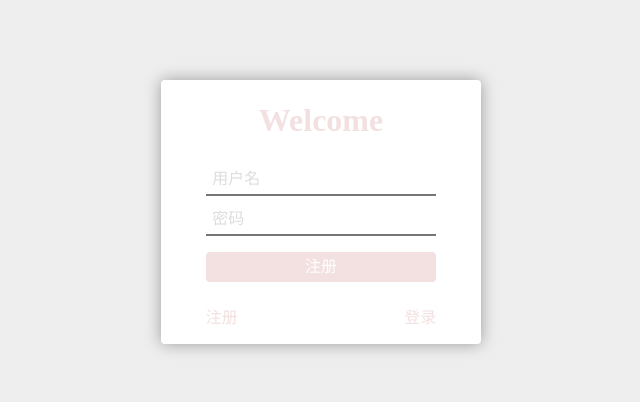
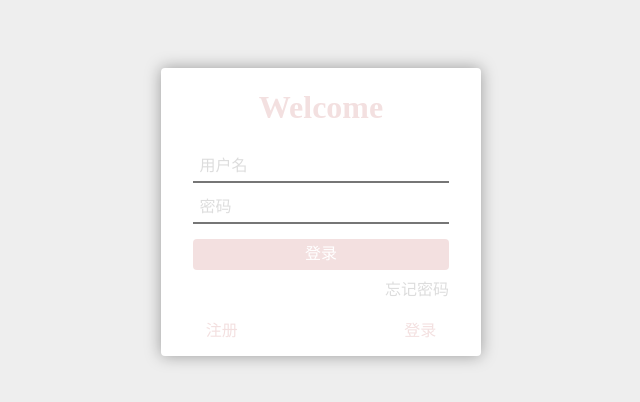
Before and after one commit to zhangzejun3/Todolist, a React (Create React App) app: page / in a window 1280 px wide. Shown: the part 188-590 px from the top of the page, without its empty margins (319-959 px from the left). Built offline with nearby package versions, Linux system fonts and the light colour scheme; what leancloud-storage would draw is missing.

Commit message:
忘记密码功能

```diff
--- a/src/App.css
+++ b/src/App.css
@@ -13,11 +13,11 @@
     text-align: center;
     color: rgba(175, 47, 47, 0.15);
 }
-.App h1::after{
+/* .App h1::after{
     clear: both;
     display: block;
     content: '';
-}
+} */
 .App h1 button{
     font-size: 16px;
     float: right;
@@ -25,7 +25,7 @@
     background: #fff;
     border: 1px solid white;
 }
-.App h1 button:focus{
+.App button:focus{
     outline: none;
 }
 .inputWrapper input{
--- a/src/UserDialog.css
+++ b/src/UserDialog.css
@@ -43,6 +43,15 @@
     border-radius: 4px;
     background: rgba(175, 47, 47, 0.15);
 }
+.UserDialog  form >.row.actions .forgetPasswordWrapper{
+    width: 100%;
+}
+.UserDialog  form >.row.actions a{
+    margin: 6px 0 ;
+    float: right;
+    color: #ddd;
+    text-decoration: none;
+}
 .UserDialog  form >.row.actions button:focus{
     outline: none;
 }
@@ -79,3 +88,8 @@
 .UserDialog footer button:last-child{
     float: right;
 }
+.forgetPassword h3{
+    margin: 16px;
+    text-align: center;
+    color: rgba(175, 47, 47, 0.15);
+}
--- a/src/UserDialog.js
+++ b/src/UserDialog.js
@@ -1,13 +1,15 @@
 import React, { Component } from 'react'
 import './UserDialog.css'
-import {signUp,signIn} from './leanCloud'
+import {signUp,signIn,sendPasswordResetEmail} from './leanCloud'
 
 class UserDialog extends Component {
     constructor() {
         super()
         this.state = {
-            selected: 'signUp',
+            selected: 'signIn',
+            selectedTab:'signInOrSignUp',
             formData:{
+                email:'',
                 username:'',
                 password:''
             }
@@ -47,12 +49,12 @@ class UserDialog extends Component {
     }
     signUp(e){
         e.preventDefault()
-        let {username,password} = this.state.formData
+        let {email,username,password} = this.state.formData
         let success = (user)=>{
             this.props.onSignUp.call(null,user)
         }
         let error = (error)=>{
-            console.log(error)
+            console.log(error.code)
             switch(error.code){
                 case 202:
                 alert('用户名已被占用')
@@ -60,21 +62,15 @@ class UserDialog extends Component {
                 case 203:
                 alert('邮箱已被占用')
                 break
-                case 204:
-                alert('没有提供邮箱')
-                break
-                case 201:
-                alert('密码为空')
-                break
-                case 200:
-                alert('用户名为空')
+                case 125:
+                alert('电子邮箱地址无效')
                 break
                 default:
                 alert(error)
                 break
             }
         }
-        signUp(username,password,success,error)
+        signUp(email,username,password,success,error)
     }
     changeFormData(key,e){
         let stateCopy = JSON.parse(JSON.stringify(this.state))
@@ -84,11 +80,18 @@ class UserDialog extends Component {
     render() {
         let signUpForm = (<form className='signUp' onSubmit={this.signUp.bind(this)}>
             <div className="row">
-                <input placeholder='用户名' type="text" value={this.state.formData.username}
+                <input placeholder='邮箱' type="text"
+                value={this.state.formData.email}
+                onChange={this.changeFormData.bind(this,'email')}/>
+            </div>
+            <div className="row">
+                <input placeholder='用户名' type="text"
+                value={this.state.formData.username}
                 onChange={this.changeFormData.bind(this,'username')}/>
             </div>
             <div className="row">
-                <input  placeholder='密码' type="password" value={this.state.formData.password}
+                <input  placeholder='密码' type="password"
+                value={this.state.formData.password}
                 onChange={this.changeFormData.bind(this,'password')}/>
             </div>
             <div className="row actions">
@@ -107,12 +110,14 @@ class UserDialog extends Component {
             </div>
             <div className="row actions">
                 <button type='submit'>登录</button>
+                <div className="forgetPasswordWrapper clearfix">
+                <a href="#" onClick={this.showForgetPassword.bind(this)}>忘记密码</a>
+                </div>
             </div>
         </form>)
 
-        return (
-            <div className="UserDialogWrapper">
-                <div className="UserDialog">
+        let signInOrSignUp = (
+            <div className="signInOrSignUp">
                 <h1>Welcome</h1>
                 <div className="formWrapper">
                     {this.state.selected === 'signIn' ? signInForm : signUpForm}
@@ -124,8 +129,46 @@ class UserDialog extends Component {
                         onClick={this.toggle.bind(this)}>登录</button>
                 </footer>
             </div>
+        )
+        let forgetPassword = (
+            <div className="forgetPassword">
+                <h3>重置密码</h3>
+                <form className="forgetPassword" onSubmit={this.resetPassword.bind(this)}>
+                    <div className="row">
+                        <input type="text" value={this.state.formData.email}
+                            placeholder='邮箱'
+                            onChange={this.changeFormData.bind(this, 'email')} />
+                    </div>
+                    <div className="row actions">
+                        <button type='submit'>发送重置邮件</button>
+                        <a href="#" onClick={this.returnToSignIn.bind(this)}>返回登录</a>
+                    </div>
+                </form>
             </div>
         )
+
+        return (
+            <div className="UserDialogWrapper">
+                <div className="UserDialog">
+                    {this.state.selectedTab==='signInOrSignUp'
+                    ?signInOrSignUp:forgetPassword}
+                </div>
+            </div>
+        )
+    }
+    showForgetPassword(){
+        let stateCopy = JSON.parse(JSON.stringify(this.state))
+        stateCopy.selectedTab = 'forgetPassword'
+        this.setState(stateCopy)
+    }
+    resetPassword(e){
+        e.preventDefault()
+        sendPasswordResetEmail(this.state.formData.email)
+    }
+    returnToSignIn(){
+        let stateCopy = JSON.parse(JSON.stringify(this.state))
+        stateCopy.selectedTab = 'signInOrSignUp'
+        this.setState(stateCopy)
     }
 }
 
--- a/src/leanCloud.js
+++ b/src/leanCloud.js
@@ -9,7 +9,7 @@ AV.init({
 });
 
 export default AV
-export function signUp(username,password,successFn,errorFn){
+export function signUp(email,username,password,successFn,errorFn){
   // 新建 AVUser 对象实例
   var user = new AV.User();
   // 设置用户名
@@ -17,7 +17,7 @@ export function signUp(username,password,successFn,errorFn){
   // 设置密码
   user.setPassword(password||'');
   // 设置邮箱
-  // user.setEmail('tom@leancloud.cn');
+  user.setEmail(email||'');
   user.signUp().then(function (loggedInUser) {
     let user = getUserFormAVUser(loggedInUser)
     successFn.call(null,user)
@@ -47,6 +47,27 @@ export function getCurrentUser(){
   }
 }
 
+export function sendPasswordResetEmail(email,successFn,errorFn){
+  AV.User.requestPasswordReset(email).then(function (success) {
+    alert('发送成功')
+    successFn.call()
+  }, function (error) {
+    console.log(error.code)
+    switch(error.code){
+      case 1:
+      alert('请不要往同一个邮件地址发送太多邮件')
+      break
+      case 204:
+      alert('没有提供电子邮箱地址')
+      break
+      case 204:
+      alert('找不到电子邮箱地址对应的用户')
+      break
+    }
+    errorFn.call(null,error)
+  });
+}
+
 function getUserFormAVUser(AVUser){
   return {
     id : AVUser.id,
```
Also changed, not shown: 12 other files (tests, documents, lock files or other folders). Lines whose indentation alone changed are shown as unchanged.
